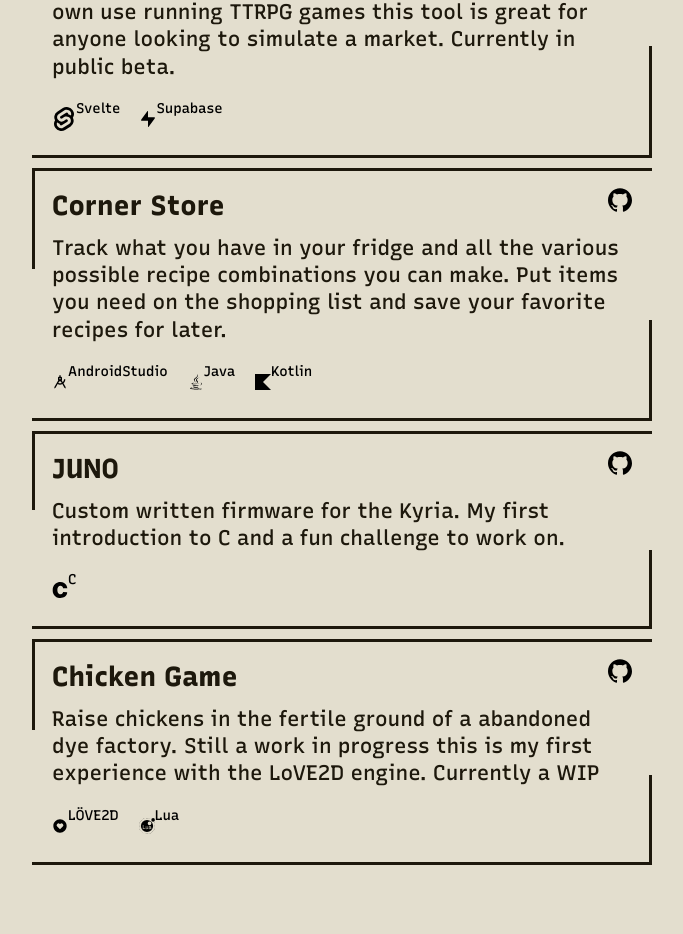
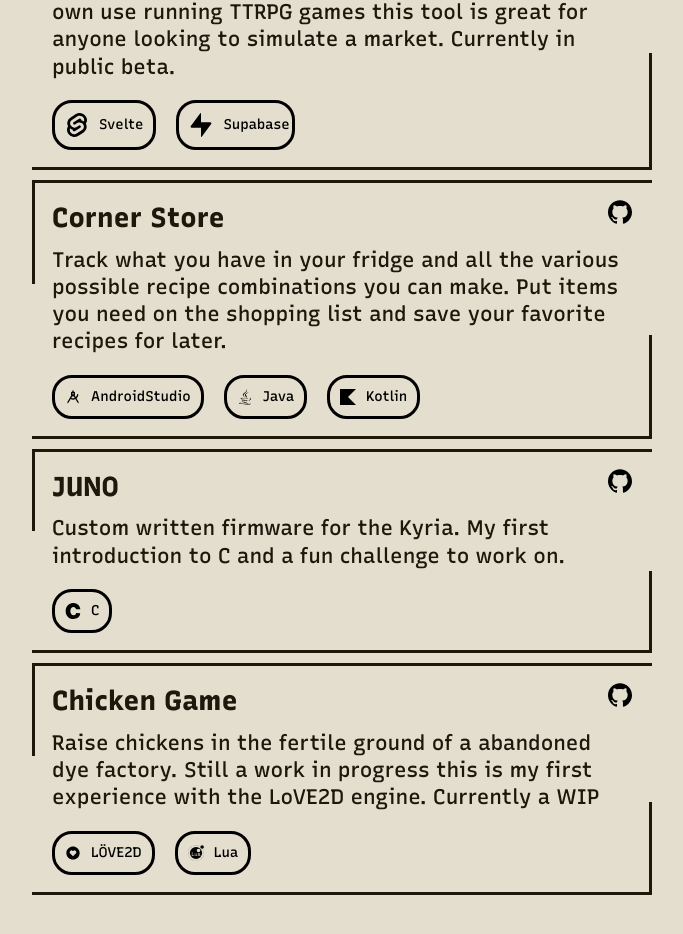
Before and after one commit to Isaac-Harper/Portfolio, a SvelteKit app: page /projects in a window 1280 px wide. Shown: the part 424-1358 px from the top of the page, without its empty margins (298-981 px from the left). Built offline with nearby package versions, Linux system fonts and the light colour scheme.

Commit message:
tag action

```diff
--- a/src/lib/elements/Header.svelte
+++ b/src/lib/elements/Header.svelte
@@ -1,24 +1,49 @@
 <script lang="ts">
 	import Navlink from '$lib/elements/Navlink.svelte';
-import {
-    page
-} from '$app/stores';
+	import { page } from '$app/stores';
 
-let width: any
+	let width: any;
 </script>
 
-<svelte:window bind:innerWidth={width}/>
+<svelte:window bind:innerWidth={width} />
 
 <div class="container">
 	<div class="spacer">
 		<div class="header">
-            <Navlink link="/" selected={$page.url.pathname === '/'} --h=var(--ui-color-h) --s=var(--ui-color-s) --l=var(--ui-color-l) --font-color=var(--white)>Home</Navlink>
+			<Navlink
+				link="/"
+				selected={$page.url.pathname === '/'}
+				--h="var(--ui-color-h)"
+				--s="var(--ui-color-s)"
+				--l="var(--ui-color-l)"
+				--font-color="var(--white)">Home</Navlink
+			>
 		</div>
 
-        <Navlink link="/projects" selected={$page.url.pathname ==="/projects"} --h=var(--ui-color-h) --s=var(--ui-color-s) --l=var(--ui-color-l) --font-color=var(--white)>Projects</Navlink>
-        <Navlink link="/articles" selected={$page.url.pathname === "/articles"} --h=var(--ui-color-h) --s=var(--ui-color-s) --l=var(--ui-color-l) --font-color=var(--white)>Articles</Navlink>
-        <Navlink link="/uses" selected={$page.url.pathname === "/uses"} --h=var(--ui-color-h) --s=var(--ui-color-s) --l=var(--ui-color-l) --font-color=var(--white)>Uses</Navlink>
-
+		<Navlink
+			link="/projects"
+			selected={$page.url.pathname === '/projects'}
+			--h="var(--ui-color-h)"
+			--s="var(--ui-color-s)"
+			--l="var(--ui-color-l)"
+			--font-color="var(--white)">Projects</Navlink
+		>
+		<Navlink
+			link="/articles"
+			selected={$page.url.pathname === '/articles'}
+			--h="var(--ui-color-h)"
+			--s="var(--ui-color-s)"
+			--l="var(--ui-color-l)"
+			--font-color="var(--white)">Articles</Navlink
+		>
+		<Navlink
+			link="/uses"
+			selected={$page.url.pathname === '/uses'}
+			--h="var(--ui-color-h)"
+			--s="var(--ui-color-s)"
+			--l="var(--ui-color-l)"
+			--font-color="var(--white)">Uses</Navlink
+		>
 	</div>
 </div>
 
@@ -29,15 +54,15 @@ let width: any
 		padding: var(--vu-4);
 		width: 100%;
 		max-width: 100rem;
-
 	}
 
 	.container {
 		background-color: var(--black);
-    position: sticky; top:0;
+		position: sticky;
+		top: 0;
 
 		position: sticky;
-	top:0;
+		top: 0;
 		display: flex;
 		justify-content: center;
 		z-index: 10;
@@ -46,8 +71,5 @@ let width: any
 	.header {
 		display: flex;
 		flex-grow: 1;
-
-
 	}
-
 </style>
--- a/src/lib/elements/Tag.svelte
+++ b/src/lib/elements/Tag.svelte
@@ -16,12 +16,14 @@ export /**
 <style>
 	a {
 		display: flex;
-        align-items: center;
+
 		color: black;
 		text-decoration: none;
-        width: fit-content;
 
 		z-index: 1;
+		border: solid black;
+		border-radius: 2rem;
+		padding: 1rem;
 	}
 
 	.image {
@@ -29,6 +31,8 @@ export /**
 	}
 
 	p {
+		padding-left: 1rem;
+		margin: auto;
 		font-size: var(--font-tiny);
 	}
 </style>
--- a/src/routes/+page.svelte
+++ b/src/routes/+page.svelte
@@ -2,34 +2,47 @@
 	import UniCard from '$lib/elements/UniCard.svelte';
 	import Page from '$lib/elements/Page.svelte';
 
-
-    let portrait = '/images/portrait3.webp'
+	let portrait = '/images/portrait3.webp';
 
 	const now = new Date();
-    const birthday = new Date(99, 11, 13)
+	const birthday = new Date(99, 11, 13);
 
-    const difference = now.getTime() - birthday.getTime()
-    const difference_in_days = Math.trunc(difference / (1000 * 3600 * 24))
-    const string = difference_in_days.toString() + " days"
+	const difference = now.getTime() - birthday.getTime();
+	const difference_in_days = Math.trunc(difference / (1000 * 3600 * 24));
+	const string = difference_in_days.toString() + ' days';
 </script>
 
-
 <Page>
-    <svelte:fragment  slot="title">Isaac Harper</svelte:fragment>
-    <svelte:fragment  slot="intro">On this site, you'll find a collection of my most recent projects, as well as any valuable insights and thoughts I've written down. I'm always working on something new, so be sure to check back often to see what I've been up to.
-
+	<svelte:fragment slot="title">Isaac Harper</svelte:fragment>
+	<svelte:fragment slot="intro"
+		>On this site, you'll find a collection of my most recent projects, as well as any valuable
+		insights and thoughts I've written down. I'm always working on something new, so be sure to
+		check back often to see what I've been up to.
 	</svelte:fragment>
 
 	<svelte:fragment slot="contents">
 		<h2 class="highlight">About Me</h2>
-        <img src={portrait} alt="Portait" class="img"/>
+		<img src={portrait} alt="Portait" class="img" />
 
-        <p>I am a software developer with a passion for creating functional and visually appealing websites.</p>
+		<p>
+			I am a software developer with a passion for creating functional and visually appealing
+			websites.
+		</p>
 
-        <p>In addition to my love for coding, I am also an avid fan of a variety of hobbies including electronics, worldbuilding, CAD, coffee brewing, video games, backpacking, and fishing. These diverse interests allow me to bring a unique perspective and creative flair to my work.</p>
+		<p>
+			In addition to my love for coding, I am also an avid fan of a variety of hobbies including
+			electronics, worldbuilding, CAD, coffee brewing, video games, backpacking, and fishing. These
+			diverse interests allow me to bring a unique perspective and creative flair to my work.
+		</p>
 
-        <p>Thank you for visiting my portfolio website. I hope you enjoy exploring my projects and learning more about me. If you have any questions or would like to collaborate, don't hesitate to reach out to me at <a href="mailto:isaacharperdev@gmail.com" class="highlight">IsaacHarperDev@gmail.com</a>. You can also check out the source code for this website on my <a class="highlight" href="https://github.com/Voldari/Portfolio">Github</a> page.</p>
-
+		<p>
+			Thank you for visiting my portfolio website. I hope you enjoy exploring my projects and
+			learning more about me. If you have any questions or would like to collaborate, don't hesitate
+			to reach out to me at <a href="mailto:isaacharperdev@gmail.com" class="highlight"
+				>IsaacHarperDev@gmail.com</a
+			>. You can also check out the source code for this website on my
+			<a class="highlight" href="https://github.com/Voldari/Portfolio">Github</a> page.
+		</p>
 	</svelte:fragment>
 </Page>
 
@@ -43,5 +56,6 @@
 		max-width: 100%;
 		border-radius: var(--vu-4);
 		margin-bottom: var(--vu-1);
+		border: solid black;
 	}
 </style>
--- a/src/routes/projects/+page.svelte
+++ b/src/routes/projects/+page.svelte
@@ -1,6 +1,4 @@
 <script>
-import Card from '$lib/elements/Card.svelte';
-
 	import gh from '$lib/assets/github.svg';
 
 	import svelteSvg from '$lib/assets/svelte.svg';
@@ -21,71 +19,81 @@ import UniCard from '$lib/elements/UniCard.svelte';
 	import Icon from '$lib/elements/Icon.svelte';
 </script>
 
-
-
 <Page>
 	<span slot="title">Projects</span>
 	<span slot="intro">Here are some of the things that I've been working on</span>
 
 	<div slot="contents" class="project-grid">
-
 		<UniCard>
 			<svelte:fragment slot="title">Vibia's Market</svelte:fragment>
-            <Icon slot="subtitle" link="https://github.com/Voldari/vibias-market" img={gh}></Icon>
-            <svelte:fragment slot="summary">Create a virtual bazar for you and your friends to trade whatever goods you can think of. Created for my own use running TTRPG games this tool is great for anyone looking to simulate a market. Currently in public beta.</svelte:fragment>
+			<Icon slot="subtitle" link="https://github.com/Voldari/vibias-market" img={gh} />
+			<svelte:fragment slot="summary">
+				Create a virtual bazar for you and your friends to trade whatever goods you can think of.
+				Created for my own use running TTRPG games this tool is great for anyone looking to simulate
+				a market. Currently in public beta.
+			</svelte:fragment>
 			<svelte:fragment slot="footer">
 				<Tag href="https://svelte.dev/">
-                    <img src={svelteSvg} alt="svelte" slot="image">
-                    <span slot="tagName">Svelte</span>
+					<img src={svelteSvg} alt="svelte" slot="image" />
+					<svelte:fragment slot="tagName">Svelte</svelte:fragment>
 				</Tag>
 				<Tag href="https://supabase.com/">
-                    <img src={supabaseSvg} alt="supabase" slot="image">
-                    <span slot="tagName">Supabase</span>
+					<img src={supabaseSvg} alt="supabase" slot="image" />
+					<svelte:fragment slot="tagName">Supabase</svelte:fragment>
 				</Tag>
 			</svelte:fragment>
 		</UniCard>
 		<UniCard>
 			<svelte:fragment slot="title">Corner Store</svelte:fragment>
-            <Icon slot="subtitle" link="https://github.com/Voldari/corner-store" img={gh}></Icon>
-            <svelte:fragment slot="summary">Track what you have in your fridge and all the various possible recipe combinations you can make. Put items you need on the shopping list and save your favorite recipes for later.</svelte:fragment>
+			<Icon slot="subtitle" link="https://github.com/Voldari/corner-store" img={gh} />
+			<svelte:fragment slot="summary">
+				Track what you have in your fridge and all the various possible recipe combinations you can
+				make. Put items you need on the shopping list and save your favorite recipes for later.
+			</svelte:fragment>
 			<svelte:fragment slot="footer">
 				<Tag href="https://developer.android.com/studio">
-                    <img src={androidstudioSvg} alt="androidstudio" slot="image">
-                    <span slot="tagName">AndroidStudio</span>
+					<img src={androidstudioSvg} alt="androidstudio" slot="image" />
+					<svelte:fragment slot="tagName">AndroidStudio</svelte:fragment>
 				</Tag>
 				<Tag href="https://www.java.com/en/">
-                    <img src={javaSvg} alt="java" slot="image">
-                    <span slot="tagName">Java</span>
+					<img src={javaSvg} alt="java" slot="image" />
+					<svelte:fragment slot="tagName">Java</svelte:fragment>
 				</Tag>
 				<Tag href="https://kotlinlang.org/">
-                    <img src={kotlinSvg} alt="kotlin" slot="image">
-                    <span slot="tagName">Kotlin</span>
+					<img src={kotlinSvg} alt="kotlin" slot="image" />
+					<svelte:fragment slot="tagName">Kotlin</svelte:fragment>
 				</Tag>
 			</svelte:fragment>
 		</UniCard>
 		<UniCard>
 			<svelte:fragment slot="title">JUNO</svelte:fragment>
-            <Icon slot="subtitle" link="https://github.com/Voldari/juno" img={gh}></Icon>
-            <svelte:fragment slot="summary">Custom written firmware for the Kyria. My first introduction to C and a fun challenge to work on.</svelte:fragment>
+			<Icon slot="subtitle" link="https://github.com/Voldari/juno" img={gh} />
+			<svelte:fragment slot="summary">
+				Custom written firmware for the Kyria. My first introduction to C and a fun challenge to
+				work on.
+			</svelte:fragment>
 			<svelte:fragment slot="footer">
 				<Tag href="https://en.wikipedia.org/wiki/C_(programming_language)">
-                    <img src={cSvg} alt="c" slot="image">
-                    <span slot="tagName">C</span>
+					<img src={cSvg} alt="c" slot="image" />
+					<svelte:fragment slot="tagName">C</svelte:fragment>
 				</Tag>
 			</svelte:fragment>
 		</UniCard>
 		<UniCard>
 			<svelte:fragment slot="title">Chicken Game</svelte:fragment>
-            <Icon slot="subtitle" link="https://github.com/Voldari/chicken-game" img={gh}></Icon>
-            <svelte:fragment slot="summary">Raise chickens in the fertile ground of a abandoned dye factory. Still a work in progress this is my first experience with the LoVE2D engine. Currently a WIP</svelte:fragment>
+			<Icon slot="subtitle" link="https://github.com/Voldari/chicken-game" img={gh} />
+			<svelte:fragment slot="summary">
+				Raise chickens in the fertile ground of a abandoned dye factory. Still a work in progress
+				this is my first experience with the LoVE2D engine. Currently a WIP
+			</svelte:fragment>
 			<svelte:fragment slot="footer">
 				<Tag href="https://love2d.org/">
-                    <img src={loveSvg} alt="love" slot="image">
-                    <span slot="tagName">LÖVE2D</span>
+					<img src={loveSvg} alt="love" slot="image" />
+					<svelte:fragment slot="tagName">LÖVE2D</svelte:fragment>
 				</Tag>
 				<Tag href="https://www.lua.org/">
-                    <img src={luaSvg} alt="lua" slot="image">
-                    <span slot="tagName">Lua</span>
+					<img src={luaSvg} alt="lua" slot="image" />
+					<svelte:fragment slot="tagName">Lua</svelte:fragment>
 				</Tag>
 			</svelte:fragment>
 		</UniCard>
@@ -103,8 +111,5 @@ import Icon from '$lib/elements/Icon.svelte';
 		align-content: flex-start;
 
 		gap: var(--spacing-small);
-
 	}
-
-
 </style>
```
Lines whose indentation alone changed are shown as unchanged.
